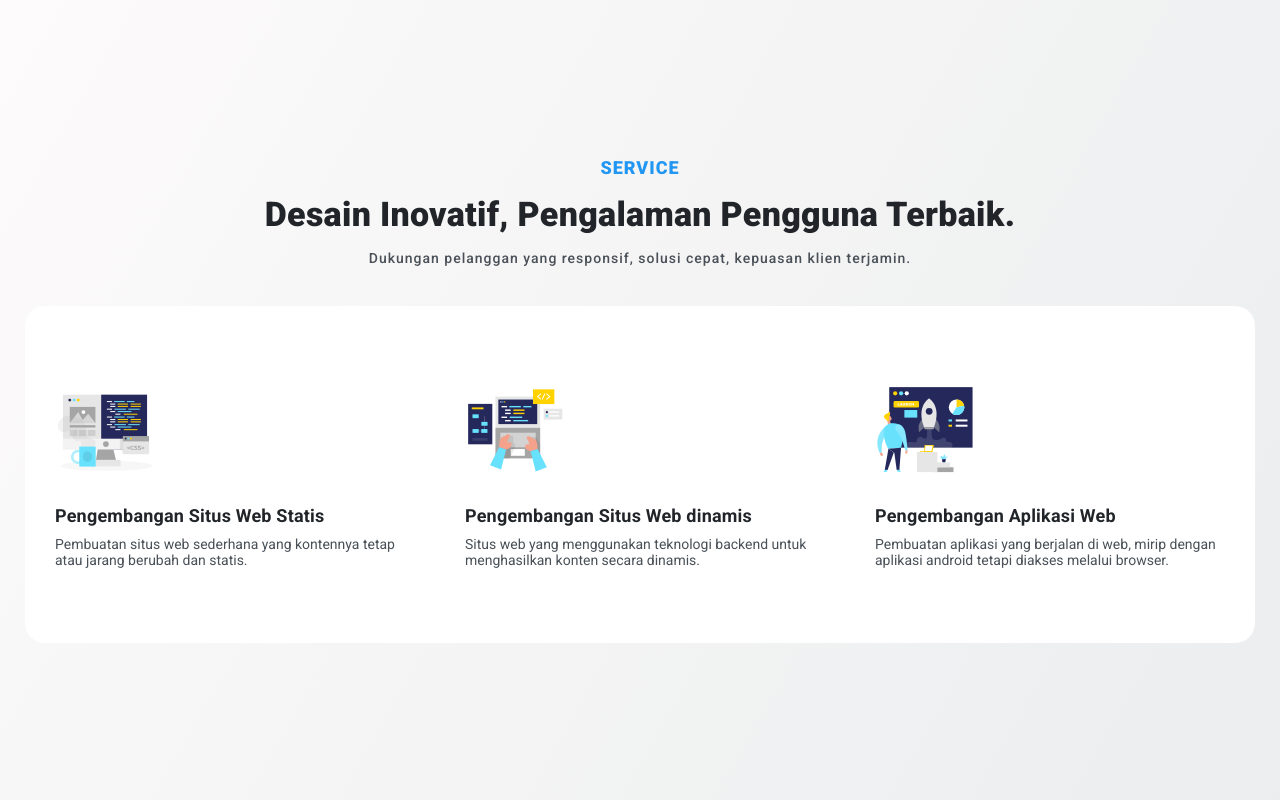
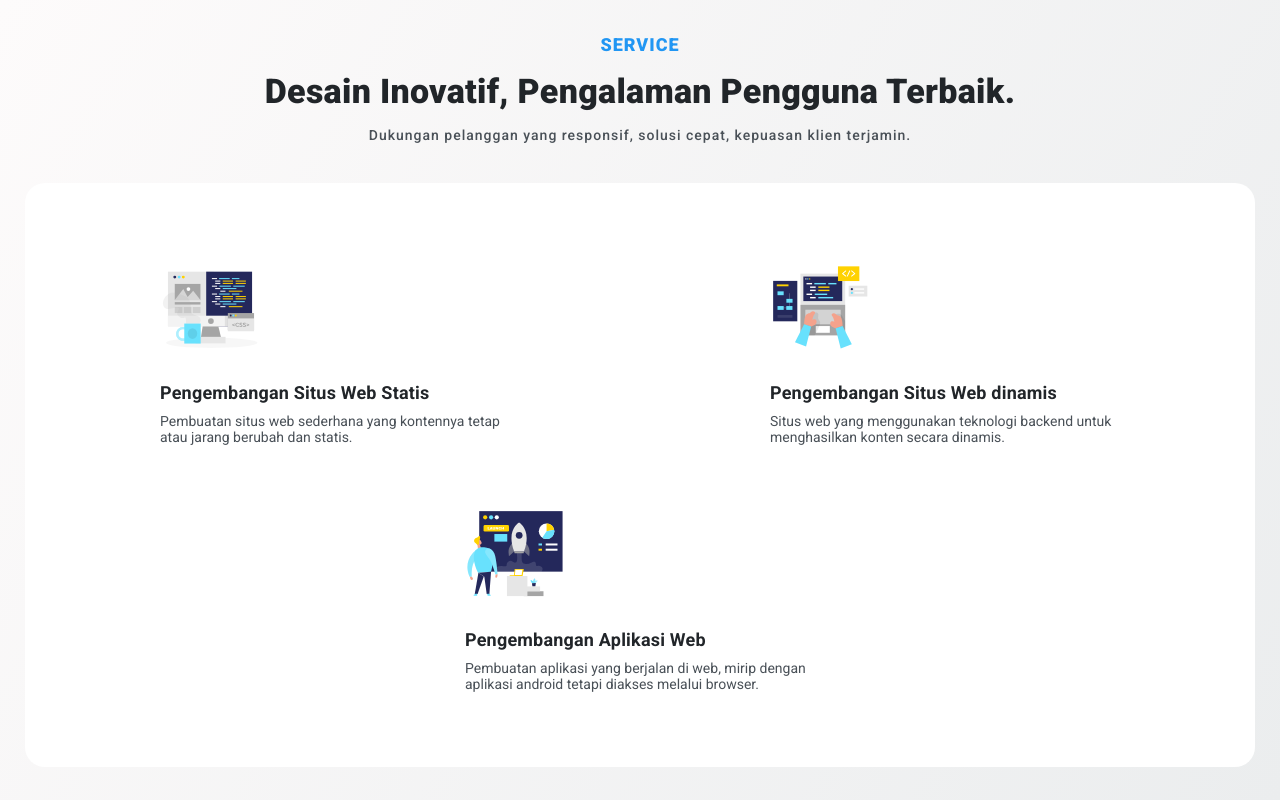
Before and after one commit to rundweb/myporto, a React (Vite) app: page / in a window 1280 px wide. Shown: the part 1604-2404 px from the top of the page. Built offline with nearby package versions, Linux system fonts and the light colour scheme.

Commit message:
service add new

```diff
--- a/src/pages/style/servicespages.css
+++ b/src/pages/style/servicespages.css
@@ -54,7 +54,8 @@
     width: 100%;
     border-radius: 20px;
     flex-wrap: wrap;
-    padding: 50px 0;
+    padding: 50px 10px;
+    gap: 10px;
 }
 
 
@@ -71,7 +72,7 @@
 
 .service-link:hover{
     box-shadow: rgba(100, 100, 111, 0.2) 0px 7px 29px 0px;
-    transform: scale(1.1);
+    transform: scale(1.01);
 }
 
 
```
